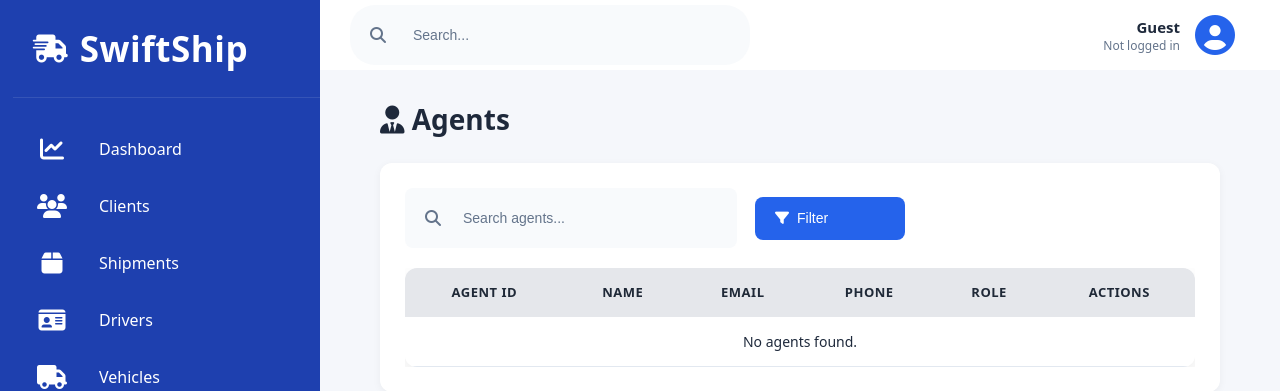
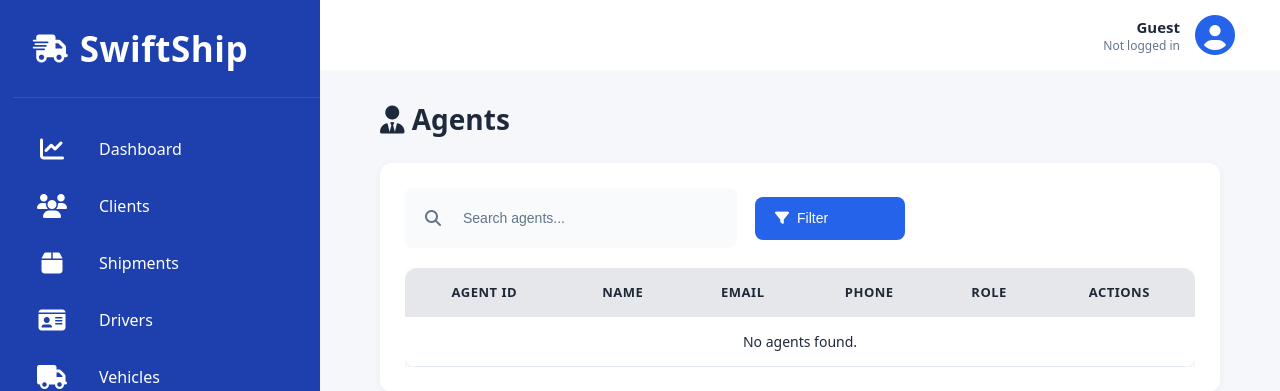
Before and after one commit to INSAF-AYA/delivery-management-system, a Django app: page /dashboard/agents/ in a window 1280 px wide. Shown: the top 391 px of the page. Run offline with Django 5.2, Linux system fonts and the light colour scheme; data that the repository does not hold is empty.

Commit message:
delete search bar

```diff
--- a/backend/static/css/DASHtopbar.css
+++ b/backend/static/css/DASHtopbar.css
@@ -22,45 +22,11 @@
     box-shadow: none;
     display: flex;
     align-items: center;
-    justify-content: space-between;
+    justify-content: flex-end;
 
     padding: 0 30px;
 
     z-index: 1001;
-}
-
-
-.search-container {
-    display: flex;
-    align-items: center;
-    gap: 15px;
-    background: var(--light-gray);
-    padding: 12px 20px;
-    border-radius: 25px;
-    width: 400px;
-    transition: var(--transition);
-}
-
-.search-container:focus-within {
-    box-shadow: 0 0 0 3px var(--light-blue);
-}
-
-.search-container i {
-    color: var(--dark-gray);
-    font-size: 16px;
-}
-
-.search-input {
-    border: none;
-    background: none;
-    outline: none;
-    width: 100%;
-    font-size: 14px;
-    color: var(--text-dark);
-}
-
-.search-input::placeholder {
-    color: var(--dark-gray);
 }
 
 .user-info {
@@ -156,21 +122,9 @@
         left: 0;
         padding-left: calc(70px + 15px);
     }
-
-    .search-container {
-        width: 200px;
-    }
-
-    .user-details {
-        display: none;
-    }
 }
 
 @media (max-width: 480px) {
-    .search-container {
-        width: 150px;
-    }
-
     .topbar {
         padding: 0 15px;
     }
--- a/backend/templates/base_dashboard.html
+++ b/backend/templates/base_dashboard.html
@@ -109,11 +109,6 @@
     <main class="main-content">
         <!-- Top Bar -->
         <header class="topbar">
-            <div class="search-container">
-                <i class="fas fa-search"></i>
-                <input type="text" placeholder="Search..." class="search-input">
-            </div>
-
             <div class="user-info">
                 <div class="user-details">
                     <span class="user-name">{% if logged_in_user %}{{ logged_in_user.prenom }} {{ logged_in_user.nom }}{% else %}Guest{% endif %}</span>
```
